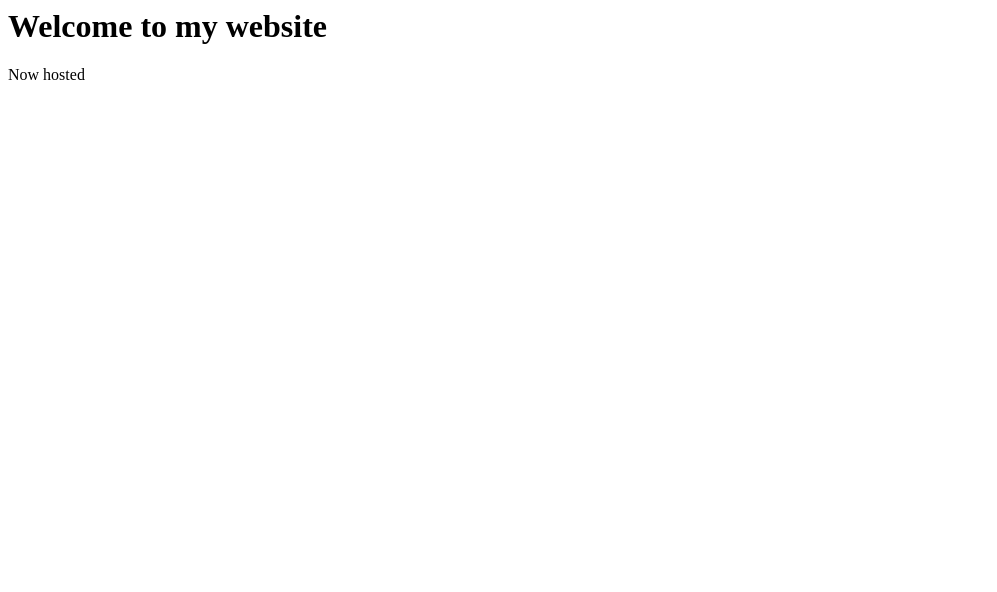
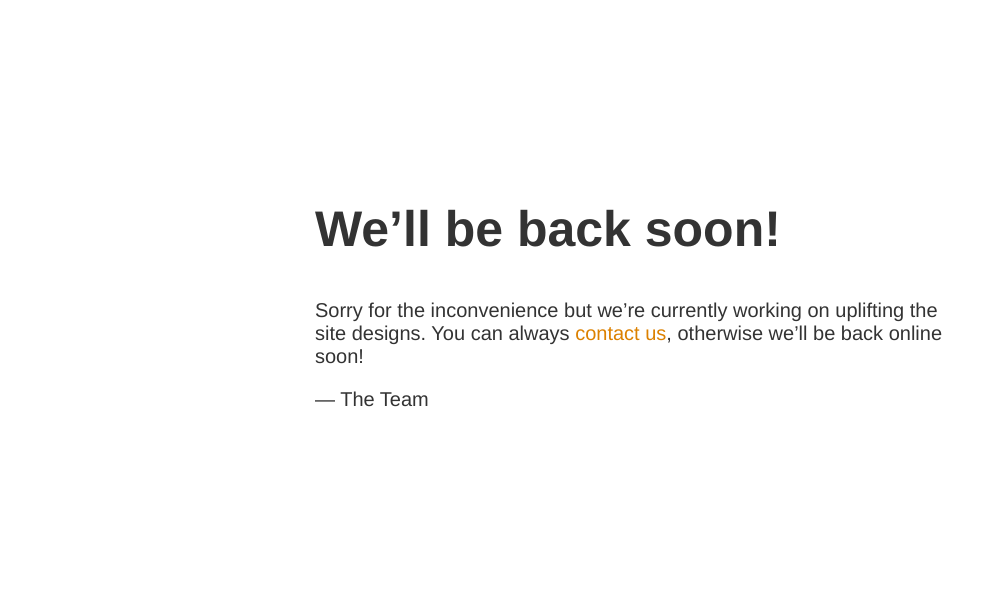
Before and after one commit to gauravgcet/gauravgcet.github.io, a plain HTML site: page index.html in a window 1280 px wide. Shown: the whole page, without its empty margins (0-997 px from the left). Drawn offline with Linux system fonts and the light colour scheme.

Commit message:
Site holding page

```diff
--- a/index.html
+++ b/index.html
@@ -1,9 +1,18 @@
-<html xmlns="http://www.w3.org/1999/xhtml" >
-<head>
-    <title>My Website Home Page</title>
-</head>
-<body>
-<h1>Welcome to my website</h1>
-<p>Now hosted</p>
-</body>
-</html>
+<!doctype html>
+<title>Site Coming Soon</title>
+<style>
+    body { text-align: center; padding: 150px; }
+    h1 { font-size: 50px; }
+    body { font: 20px Helvetica, sans-serif; color: #333; }
+    article { display: block; text-align: left; width: 650px; margin: 0 auto; }
+    a { color: #dc8100; text-decoration: none; }
+    a:hover { color: #333; text-decoration: none; }
+</style>
+
+<article>
+    <h1>We&rsquo;ll be back soon!</h1>
+    <div>
+        <p>Sorry for the inconvenience but we&rsquo;re currently working on uplifting the site designs. You can always <a href="mailto:gaurav@ekamtech.solutions">contact us</a>, otherwise we&rsquo;ll be back online soon!</p>
+        <p>&mdash; The Team</p>
+    </div>
+</article>
```
